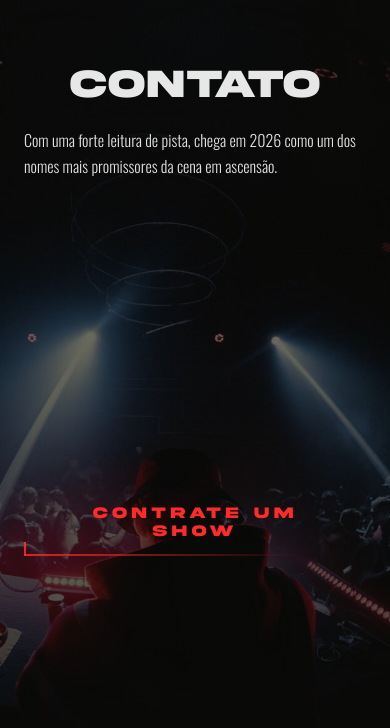
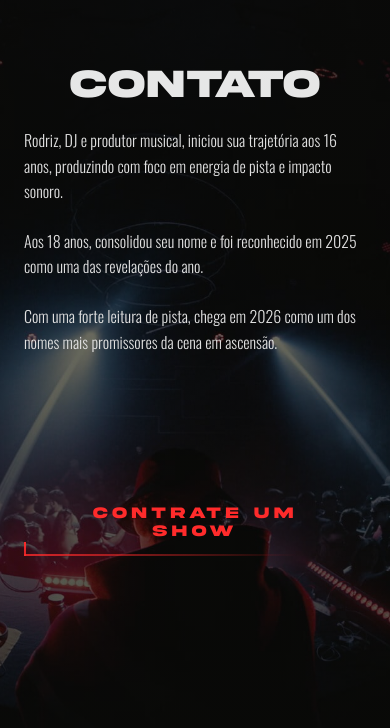
Before and after one commit to GaaspaaRn/rodrelas, a React (Vite) app: page / in a window 390 px wide. Shown: the part 8964-9692 px from the top of the page. Built offline with nearby package versions, Linux system fonts and the light colour scheme.

Commit message:
faafssadsad2

```diff
--- a/src/index.css
+++ b/src/index.css
@@ -752,6 +752,10 @@ a {
     align-self: center;
   }
 
+  #contact .mobile-hidden {
+    display: block !important;
+  }
+
   #contact::before {
     content: '';
     position: absolute;
```
